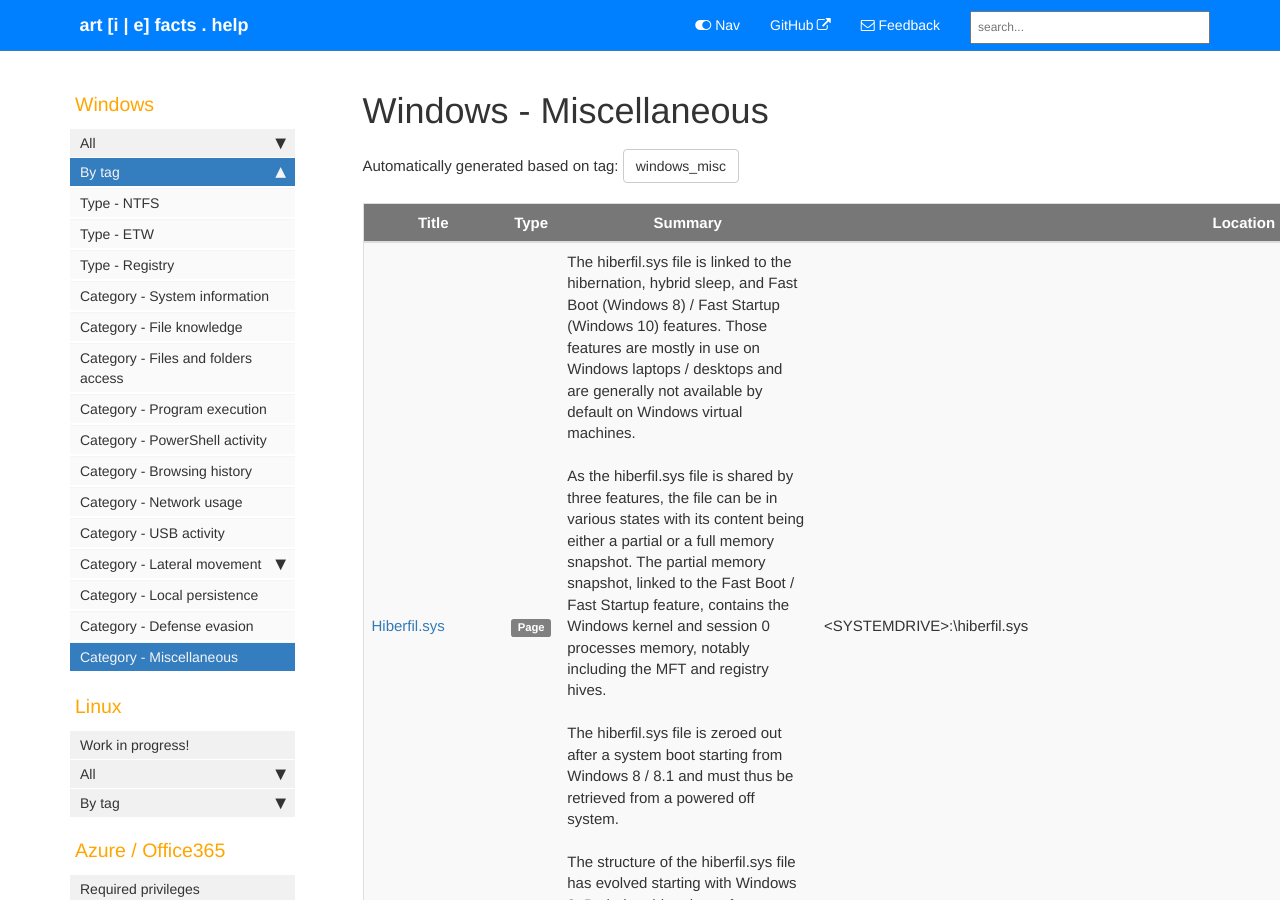
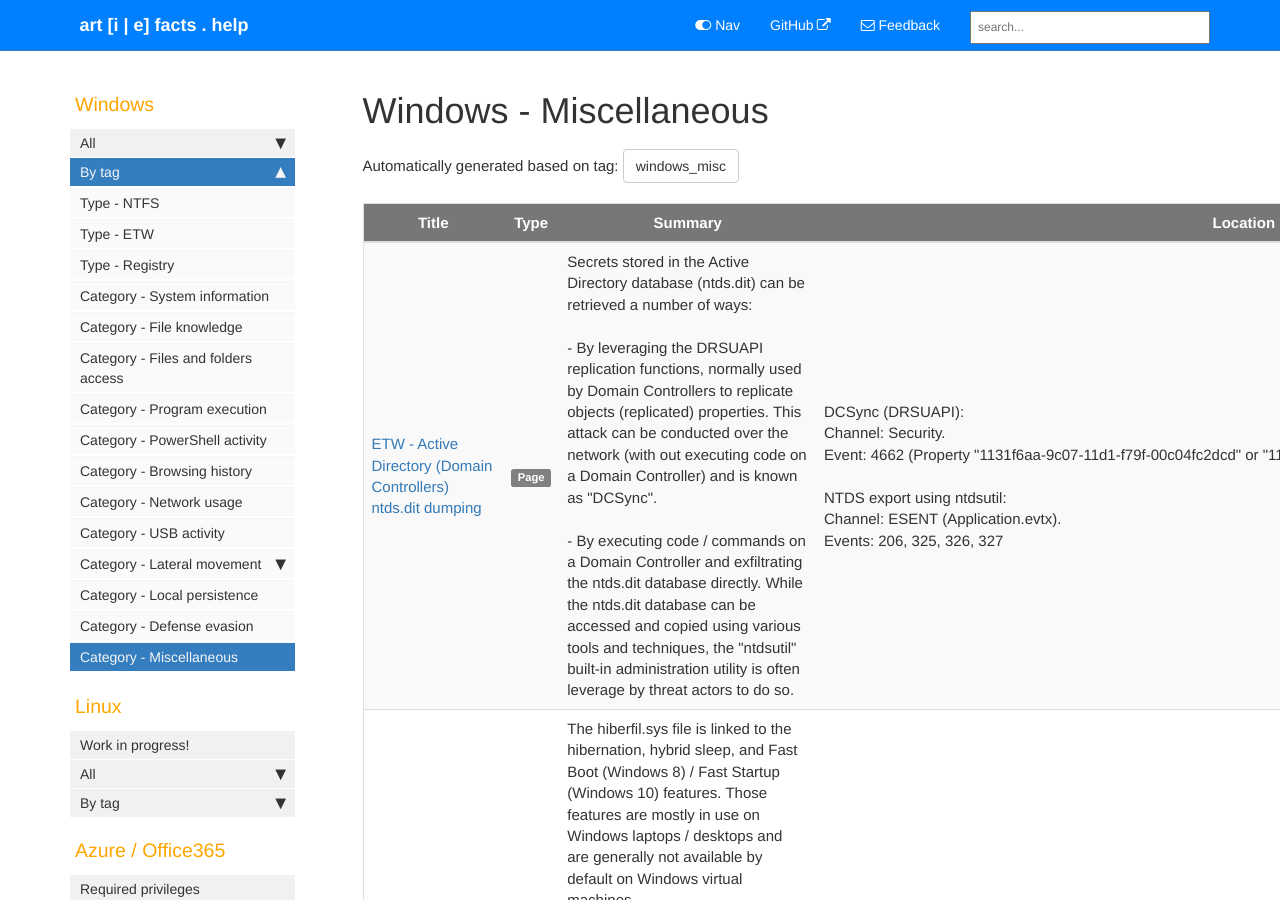
Before and after one commit to Qazeer/artefacts.help, a Jekyll site: the page built from pages/tags/tag_windows_misc.md, in a window 1280 px wide and 900 px high. Built offline with Jekyll 4.4.1, drawn with Linux system fonts in a browser that asks for light colours; comment, search, counter and statistics services are not loaded; part of the change alters nothing that is shown.

Commit message:
[Artefact] Windows ETW - AD ntds dumping init

```diff
--- a/_data/sidebars/sidebar.yml
+++ b/_data/sidebars/sidebar.yml
@@ -148,6 +148,10 @@
 
       - title: WMI
         url: /windows_etw_wmi.html
+        output: web
+
+      - title: AD NTDS dumping
+        url: /windows_etw_ad_ntds_dumping.html
         output: web
 
       - title: Sigma rules
--- /dev/null
+++ b/pages/windows/etw_ad_ntds_access.md
@@ -0,0 +1,110 @@
+---
+title: ETW - Active Directory (Domain Controllers) ntds.dit dumping
+summary: 'Secrets stored in the Active Directory database (ntds.dit) can be retrieved a number of ways:\n\n- By leveraging the DRSUAPI replication functions, normally used by Domain Controllers to replicate objects (replicated) properties. This attack can be conducted over the network (with out executing code on a Domain Controller) and is known as "DCSync".\n\n - By executing code / commands on a Domain Controller and exfiltrating the ntds.dit database directly. While the ntds.dit database can be accessed and copied using various tools and techniques, the "ntdsutil" built-in administration utility is often leverage by threat actors to do so.'
+keywords: Active Directory, Domain Controllers, NTDS, ntds.dit, DRSUAPI, DCSync, 4662, 1131f6aa-9c07-11d1-f79f-00c04fc2dcd, 1131f6ad-9c07-11d1-f79f-00c04fc2dcd2, ntdsutil, ESENT, 325, 326, 327, 206
+tags:
+  - windows_etw
+  - windows_misc
+location: 'DCSync (DRSUAPI):\nChannel: Security.\nEvent: 4662 (Property "1131f6aa-9c07-11d1-f79f-00c04fc2dcd" or "1131f6ad-9c07-11d1-f79f-00c04fc2dcd2").\n\n NTDS export using ntdsutil:\nChannel: ESENT (Application.evtx).\nEvents: 206, 325, 326, 327'
+last_updated: 2024-07-09
+sidebar: sidebar
+permalink: windows_etw_ad_ntds_dumping.html
+folder: windows
+---
+
+### Overview
+
+Secrets stored in the Active Directory database (`ntds.dit`) can be retrieved a
+number of ways:
+
+  - By leveraging the `DRSUAPI` replication functions, normally used by
+    `Domain Controllers` to replicate objects (replicated) properties. This
+    attack can be conducted over the network (with out executing code on a
+    `Domain Controller`) and is known as `DCSync`.
+
+  - By executing code / commands on a `Domain Controller` and exfiltrating
+    the `ntds.dit` database directly. While the `ntds.dit` database can be
+    accessed and copied using various tools and techniques, the `ntdsutil`
+    built-in administration utility is often leverage by threat actors to
+    do so.
+
+### DCSync (DRSUAPI)
+
+The `DCSync` attack consists in leveraging the Active Directory `DRSUAPI`
+replication functions (part of the `Directory Replication Service (DRS)`
+protocol) to remotely retrieve the specified Active Directory objects' sensible
+information. The `DRSUAPI` functions are normally used by the
+`Domain Controllers` to replicate the modifications made to AD objects and keep
+the AD objects consistent across all the `Domain Controllers` of the forest.
+The `DRSUAPI` replication functions are exposed on the network by the
+`Microsoft Remote Procedure Call (MSRPC)` `DRSUAPI` interface on each `Domain
+Controller`. Thus, contrary to the others methods explicated so far, no local
+code execution on a `Domain Controller` is required to retrieve information
+from the `ntds.dit` database.
+
+While multiples `DRSUAPI` intermediate functions are used in the replication
+process, the `DSGetNCChanges` function implements the replication request.
+
+The following privileges on the `domain root object` are necessary to make
+replication requests through the `DRSUAPI`:
+  - Replicating Directory Changes (`Ds-Replication-Get-Changes`,
+    `ACE GUID: 1131f6aa-9c07-11d1-f79f-00c04fc2dcd2`)
+  - Replicating Directory Changes All (`Ds-Replication-Get-Changes-All`,
+    `ACE GUID: 1131f6ad-9c07-11d1-f79f-00c04fc2dcd2`)
+
+Those privileges are, in a default Active Directory configuration, granted to
+the `Domain Controllers`, `ENTERPRISE DOMAIN CONTROLLERS`, `Domain Admins`,
+`Enterprise Admins` and `Administrators` domain groups.
+
+| Channel | Conditions | Events |
+|---------|------------|--------|
+| `Security` | Default configuration. <br><br> Events will be generated only if the operation was not conducted under a `Domain Controller` identity. | Upon replication operations, such as the retrieval of Active Directory secrets (`DCSync` attack), the following event will be generated: <br><br> - Event `4662`: `An operation was performed on an object` with the `Property` attribute equal to the `GUID `1131f6aa-9c07-11d1-f79f-00c04fc2dcd2` or `1131f6ad-9c07-11d1-f79f-00c04fc2dcd2``. |
+
+### ntdsutil usage
+
+If code execution is achieved on a `Domain Controller`, multiples Windows
+utilities can be used to export the `ntds.dit` database, file:
+`%SystemDrive%\Windows\NTDS\ntds.dit` (given sufficient privileges).
+
+On a standard `Domain Controller` installation, the `NT AUTHORITY\SYSTEM`
+built-in Windows account and the `Administrators` domain group have
+`full control` access on the file. Additionally, yet again in a standard
+configuration, members of the `Backup Operators` (`SID: S-1-5-32-551`) domain
+group have the necessary privileges to open an interactive (and remote) session
+on the `Domain Controllers` (`SeInteractiveLogonRight`) and can make use of the
+`SeBackupPrivilege` privilege to open files with the
+`FILE_FLAG_BACKUP_SEMANTICS` flag in order to bypass the file access
+controls.
+
+As the `ntds.dit` file is being continuously accessed, the file cannot be
+directly copied ("The action can't be completed because the file is open in
+another program"). The copy must be done through the Windows `shadow copy`
+mechanism, which leverage a temporary freezing of the I/O requests on the
+file. The freezing is requested by the `Volume Shadow Copy Service (VSS)`
+Windows built-in service, which orchestrate the creation of the `shadow copy`.
+
+The sensitive information in the `ntds.dit` file are encrypted using the system
+`Boot Key` (also known as the `System Key`, or `SysKey`). This key is located
+in the `HKEY_LOCAL_MACHINE\SYSTEM` registry hive
+(`%SystemDrive%\Windows\system32\config\SYSTEM` file) and is unique to each
+`Domain Controller`. The `SYSTEM` registry hive (or the `Boot Key` directly)
+must thus be exported from the `Domain Controller` the `ntds.dit` was copied
+from.
+
+the `ntdsutil` built-in administration utility is often leverage by threat
+actors to export the `ntds.dit` database and the `SECURITY` and `SYSTEM`
+registry hives.
+
+| Channel | Conditions | Events |
+|---------|------------|--------|
+| Channel: <br> `ESENT` <br><br> EVTX file: <br> `Application.evtx` | Default configuration. | Upon execution of the `ntdsutil` command to dump the Active Directory `ntds.dit` database, the following events (containing the `ntds` keyword) will be generated: <br><br> - Event `325`: `The database engine created a new database [...]` <br><br> - Event `326`: `The database engine attached a database [...]` <br><br> - Event `327`: `The database engine detached a database [...]` <br><br> - Event `206`: `A database location change was detected [...]` |
+
+### References
+
+  - [adsecurity - Mimikatz DCSync Usage, Exploitation, and Detection](https://adsecurity.org/?p=1729)
+
+  - [Microsoft - drsuapi RPC Interface](https://learn.microsoft.com/en-us/openspecs/windows_protocols/ms-drsr/58f33216-d9f1-43bf-a183-87e3c899c410)
+
+  - [SambaWiki - DRSUAPI](https://wiki.samba.org/index.php/DRSUAPI)
+
+  - [giuliano108 - SeBackupPrivilege](https://github.com/giuliano108/SeBackupPrivilege/blob/master/README.md)
```
